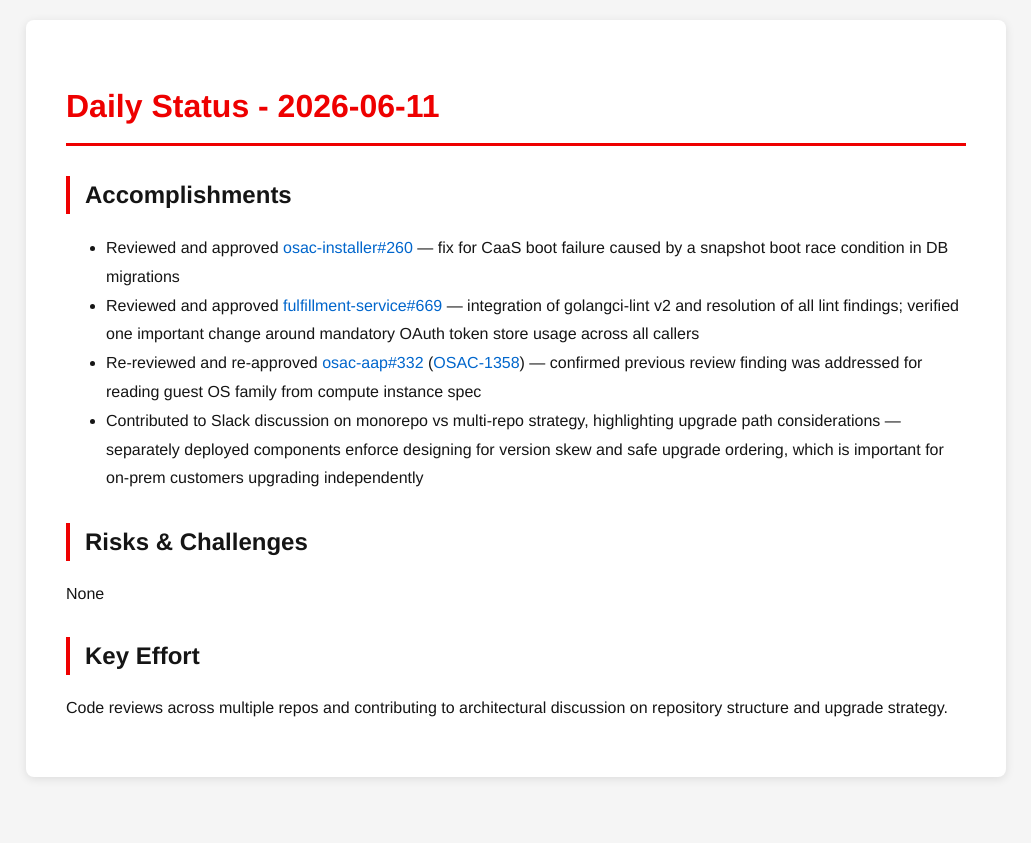
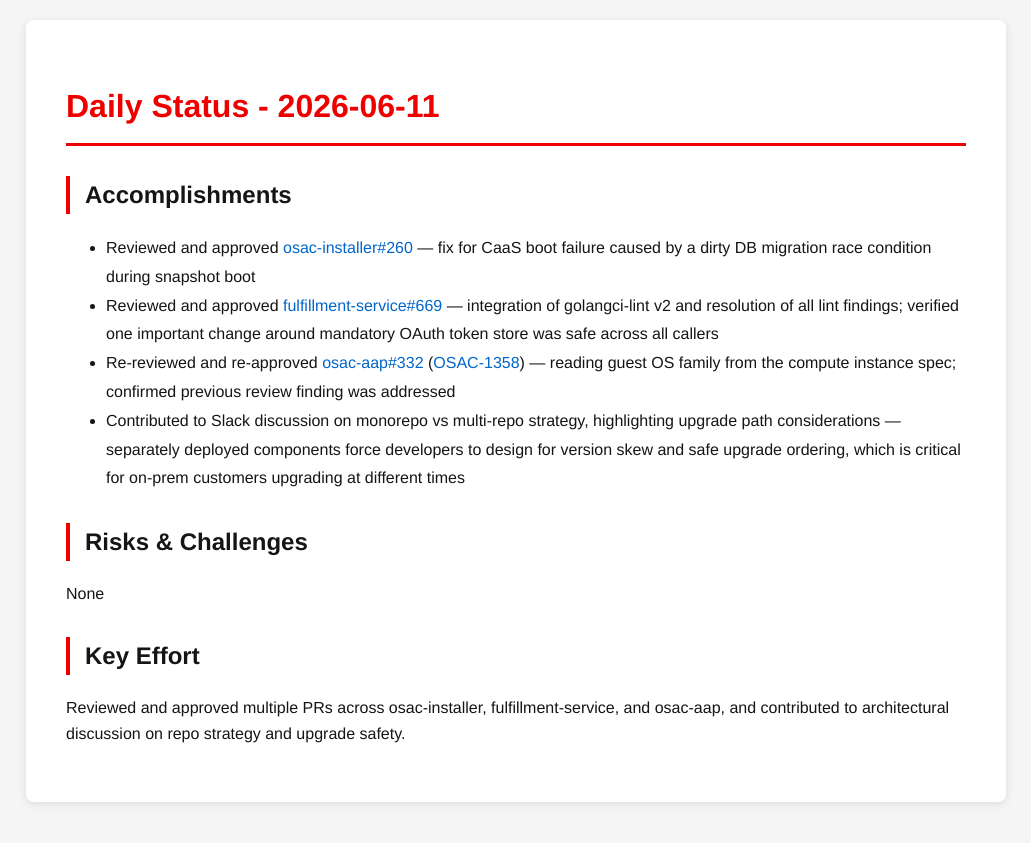
Before and after one commit to tzvatot/daily-status, a Jekyll site: the page built from 2026-06-11.md, in a window 1280 px wide. Shown: the top 843 px of the page, without its empty margins (124-1155 px from the left). Built offline with Jekyll 4.4.1, drawn with Linux system fonts in a browser that asks for light colours.

Commit message:
Daily status update - 2026-06-11

```diff
--- a/2026-06-11.md
+++ b/2026-06-11.md
@@ -7,13 +7,13 @@ date: 2026-06-11
 # Daily Status - 2026-06-11
 
 ## Accomplishments
-- Reviewed and approved [osac-installer#260](https://github.com/osac-project/osac-installer/pull/260) — fix for CaaS boot failure caused by a snapshot boot race condition in DB migrations
-- Reviewed and approved [fulfillment-service#669](https://github.com/osac-project/fulfillment-service/pull/669) — integration of golangci-lint v2 and resolution of all lint findings; verified one important change around mandatory OAuth token store usage across all callers
-- Re-reviewed and re-approved [osac-aap#332](https://github.com/osac-project/osac-aap/pull/332) ([OSAC-1358](https://redhat.atlassian.net/browse/OSAC-1358)) — confirmed previous review finding was addressed for reading guest OS family from compute instance spec
-- Contributed to Slack discussion on monorepo vs multi-repo strategy, highlighting upgrade path considerations — separately deployed components enforce designing for version skew and safe upgrade ordering, which is important for on-prem customers upgrading independently
+- Reviewed and approved [osac-installer#260](https://github.com/osac-project/osac-installer/pull/260) — fix for CaaS boot failure caused by a dirty DB migration race condition during snapshot boot
+- Reviewed and approved [fulfillment-service#669](https://github.com/osac-project/fulfillment-service/pull/669) — integration of golangci-lint v2 and resolution of all lint findings; verified one important change around mandatory OAuth token store was safe across all callers
+- Re-reviewed and re-approved [osac-aap#332](https://github.com/osac-project/osac-aap/pull/332) ([OSAC-1358](https://redhat.atlassian.net/browse/OSAC-1358)) — reading guest OS family from the compute instance spec; confirmed previous review finding was addressed
+- Contributed to Slack discussion on monorepo vs multi-repo strategy, highlighting upgrade path considerations — separately deployed components force developers to design for version skew and safe upgrade ordering, which is critical for on-prem customers upgrading at different times
 
 ## Risks & Challenges
 None
 
 ## Key Effort
-Code reviews across multiple repos and contributing to architectural discussion on repository structure and upgrade strategy.
+Reviewed and approved multiple PRs across osac-installer, fulfillment-service, and osac-aap, and contributed to architectural discussion on repo strategy and upgrade safety.
```
